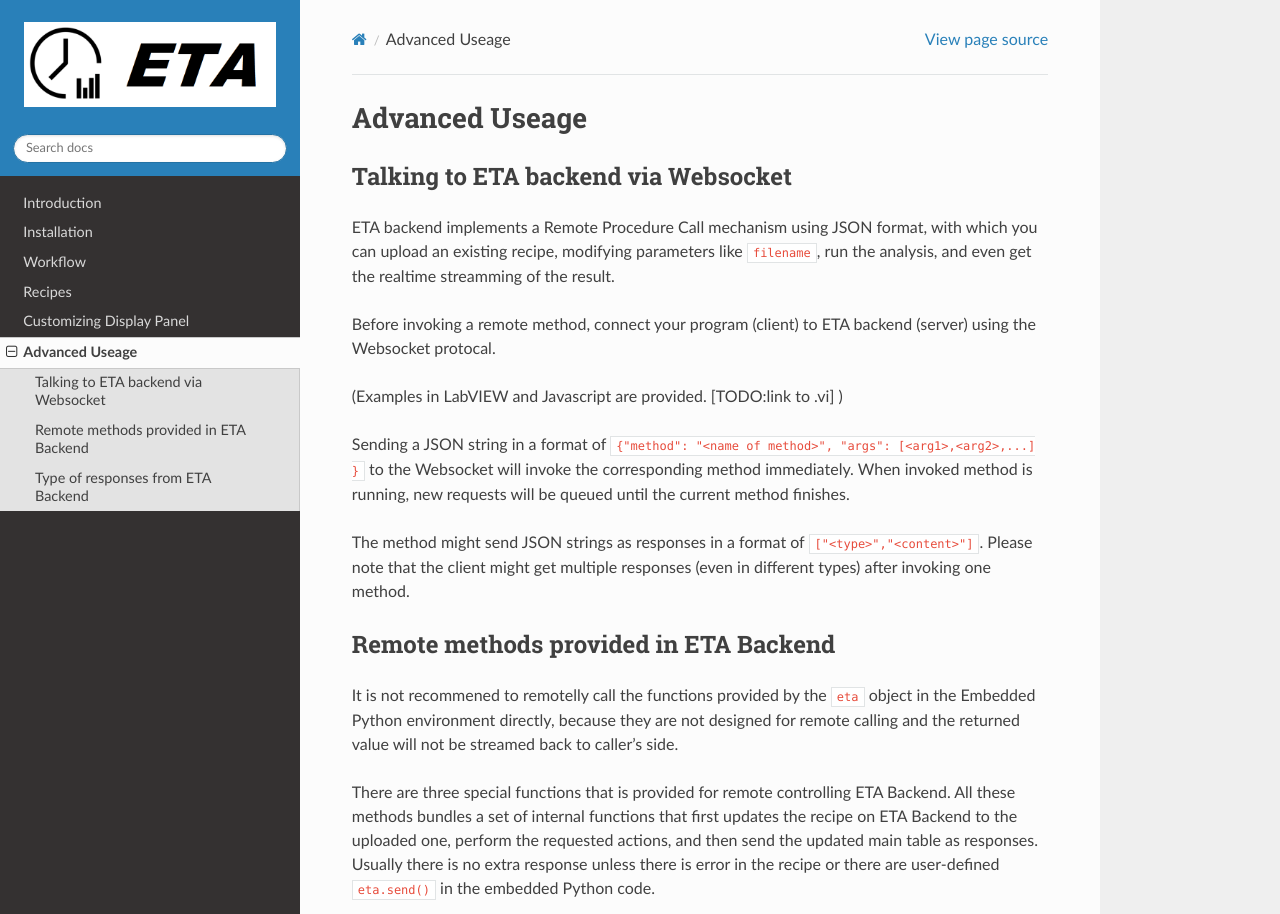
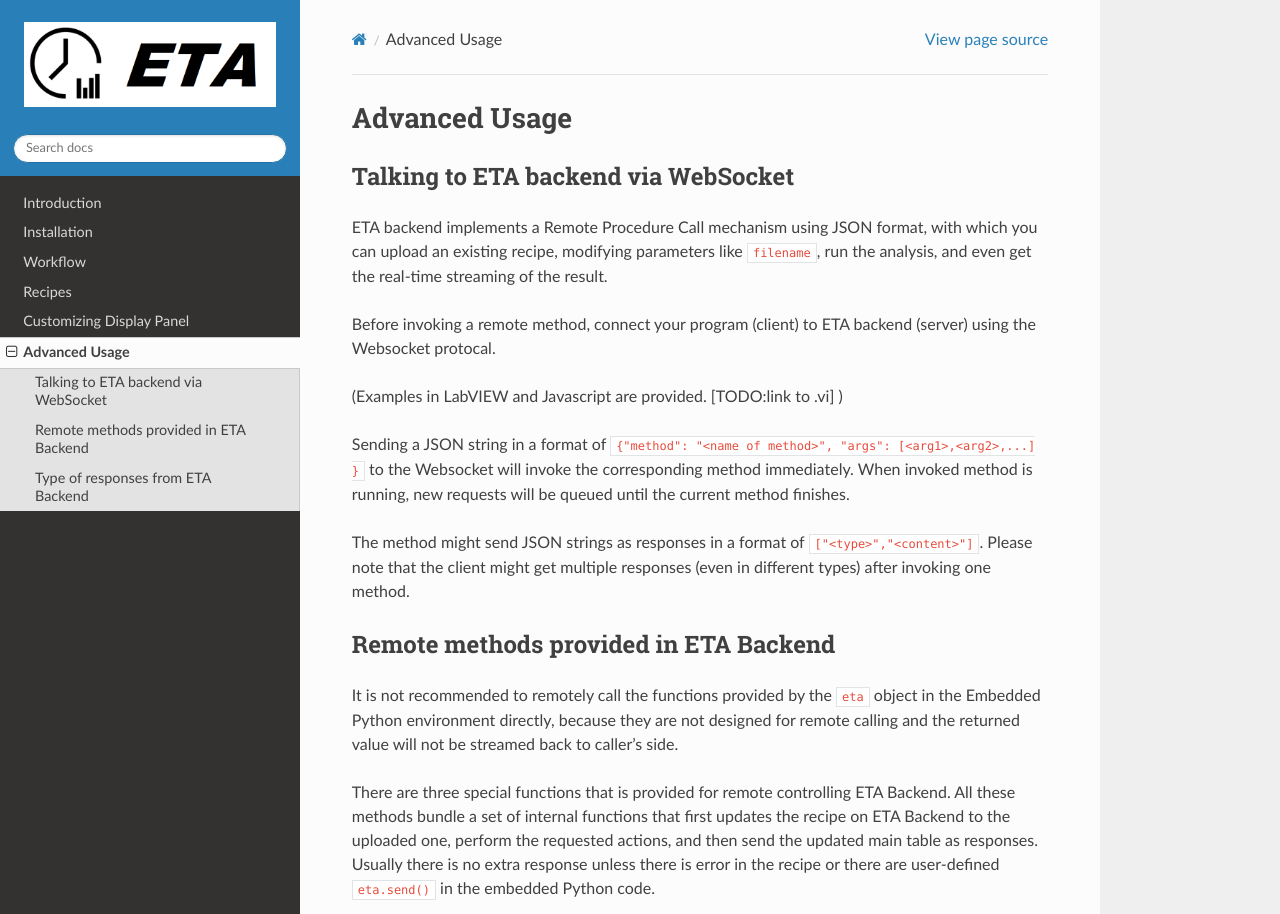
Before and after one commit to timetag/timetag.github.io, a Sphinx documentation site: the page built from docs/advanced.rst, in a window 1280 px wide and 1400 px high. Shown: the top 914 px of the window. Built offline with Sphinx 7.4.7 and the Read the Docs theme 2.0.0, drawn with Linux system fonts in a browser that asks for light colours.

Commit message:
Update advanced.rst

```diff
--- a/docs/advanced.rst
+++ b/docs/advanced.rst
@@ -1,12 +1,12 @@
 ============
-Advanced Useage
+Advanced Usage
 ============
 
 
-Talking to ETA backend via Websocket
+Talking to ETA backend via WebSocket
 -------------------------------------
 
-ETA backend implements a Remote Procedure Call mechanism using JSON format, with which you can upload an existing recipe, modifying parameters like ``filename``, run the analysis, and even get the realtime streamming of the result.
+ETA backend implements a Remote Procedure Call mechanism using JSON format, with which you can upload an existing recipe, modifying parameters like ``filename``, run the analysis, and even get the real-time streaming of the result.
 
 Before invoking a remote method, connect your program (client) to ETA backend (server) using the Websocket protocal.
 
@@ -19,9 +19,10 @@ The method might send JSON strings as responses in a format of ``["<type>","<con
 Remote methods provided in ETA Backend
 -------------------------------------
 
-It is not recommened to remotelly call the functions provided by the ``eta`` object in the Embedded Python environment directly, because they are not designed for remote calling and the returned value will not be streamed back to caller's side.
+It is not recommended to remotely call the functions provided by the ``eta`` object in the Embedded Python environment directly, because they are not designed for remote calling and the returned value will not be streamed back to caller's side.
 
-There are three special functions that is provided for remote controlling ETA Backend. All these methods bundles a set of internal functions that first updates the recipe on ETA Backend to the uploaded one,  perform the requested actions, and then send the updated main table as responses. Usually there is no extra response unless there is error in the recipe or there are user-defined ``eta.send()`` in the embedded Python code.
+There are three special functions that is provided for remote controlling ETA Backend. All these methods bundle a set of internal functions that first updates the recipe on ETA Backend to the uploaded one, perform the requested actions, and then send the updated main table as responses. Usually there is no extra response unless there is error in the recipe or there are user-defined ``eta.send()`` in the embedded Python code.
+
 
 1. VI Checking
 
```
